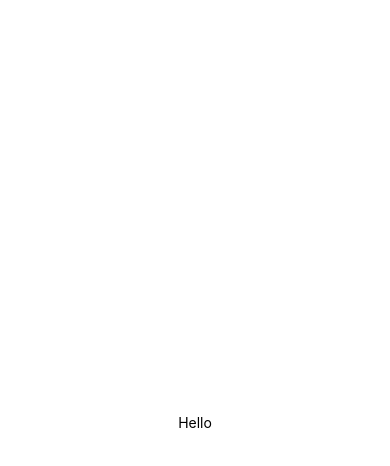
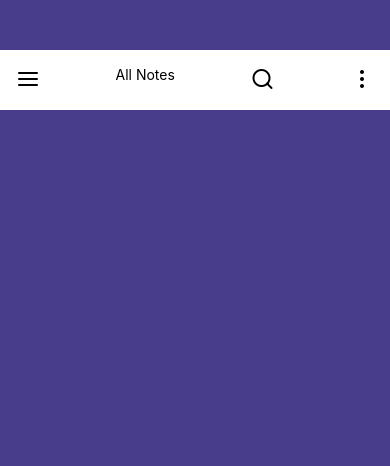
Before and after one commit to gouhar1512/NotesApp, a React Native app: screen / in a window 390 px wide. Shown: the top 466 px of the page. Built offline with nearby package versions, Linux system fonts and the light colour scheme.

Commit message:
Added Icons

```diff
--- a/App.js
+++ b/App.js
@@ -1,11 +1,11 @@
 import { StatusBar } from "expo-status-bar";
 import { StyleSheet, Text, View } from "react-native";
+import Header from "./components/Header/Header";
 
 export default function App() {
   return (
     <View style={styles.container}>
-      <Text>Hello</Text>
-      <StatusBar style="auto" />
+      <Header />
     </View>
   );
 }
@@ -13,8 +13,6 @@ export default function App() {
 const styles = StyleSheet.create({
   container: {
     flex: 1,
-    backgroundColor: "#fff",
-    alignItems: "center",
-    justifyContent: "center",
+    backgroundColor: "darkslateblue",
   },
 });
--- /dev/null
+++ b/components/Header/Header.js
@@ -0,0 +1,31 @@
+import React from "react";
+import { StyleSheet, Text, View } from "react-native";
+import {
+  Feather,
+  MenuIcon,
+  MoreVerticalIcon,
+  SearchIcon,
+} from "../Icons/Icons";
+const Header = () => {
+  return (
+    <View style={style.header}>
+      <MenuIcon size={24} color="black" />
+      <Text>All Notes</Text>
+      <SearchIcon size={24} color="black" />
+      <MoreVerticalIcon size={24} color="black" />
+    </View>
+  );
+};
+
+const style = StyleSheet.create({
+  header: {
+    height: 60,
+    marginTop: 50,
+    padding: 16,
+    backgroundColor: "white",
+    flexDirection: "row",
+    justifyContent: "space-between",
+  },
+});
+
+export default Header;
--- /dev/null
+++ b/components/Icons/Icons.js
@@ -0,0 +1,12 @@
+import { Feather } from "@expo/vector-icons";
+
+export const MenuIcon = ({ size, color }) => (
+  <Feather name="menu" size={size} color={color} />
+);
+export const MoreVerticalIcon = ({ size, color }) => (
+  <Feather name="more-vertical" size={size} color={color} />
+);
+
+export const SearchIcon = ({ size, color }) => (
+  <Feather name="search" size={size} color={color} />
+);
--- a/package.json
+++ b/package.json
@@ -12,10 +12,12 @@
     "expo": "~49.0.13",
     "expo-status-bar": "~1.6.0",
     "react": "18.2.0",
-    "react-native": "0.72.5"
+    "react-native": "0.72.5",
+    "react-native-vector-icons": "^10.0.0"
   },
   "devDependencies": {
-    "@babel/core": "^7.20.0"
+    "@babel/core": "^7.20.0",
+    "metro-config": "^0.79.1"
   },
   "private": true
 }
```
Also changed, not shown: 2 other files (tests, documents, lock files or other folders).
